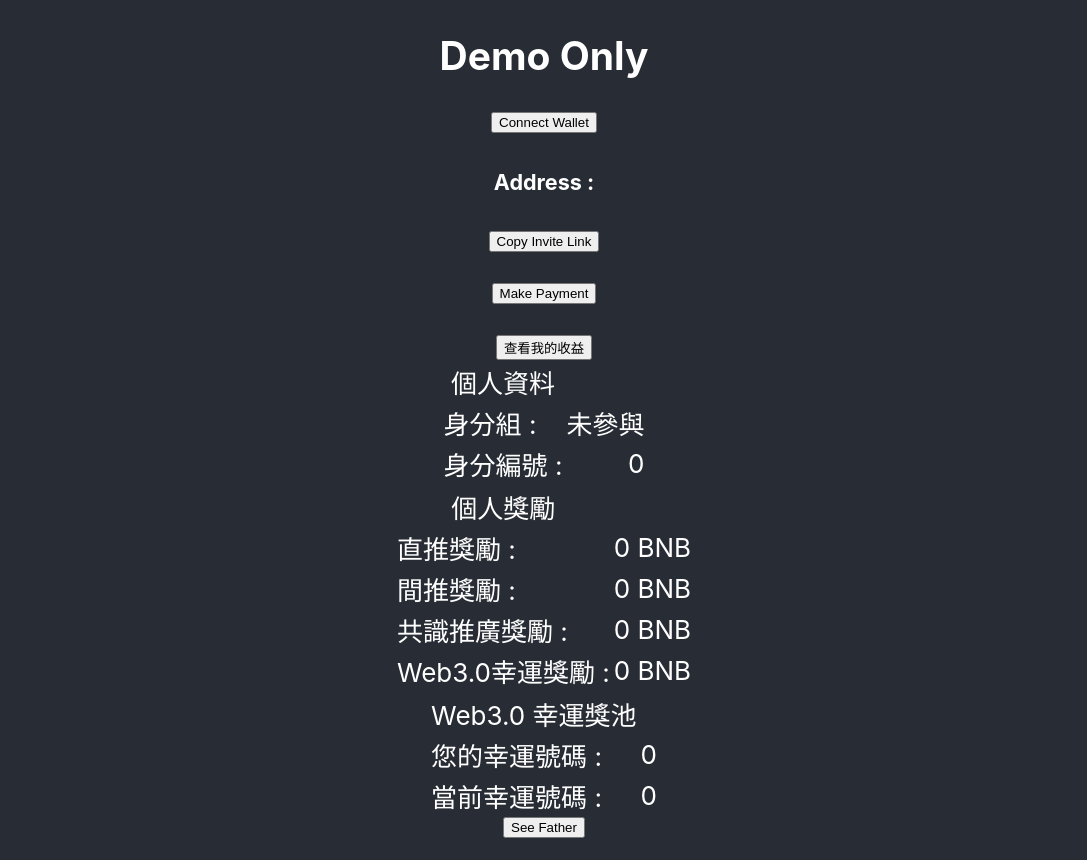
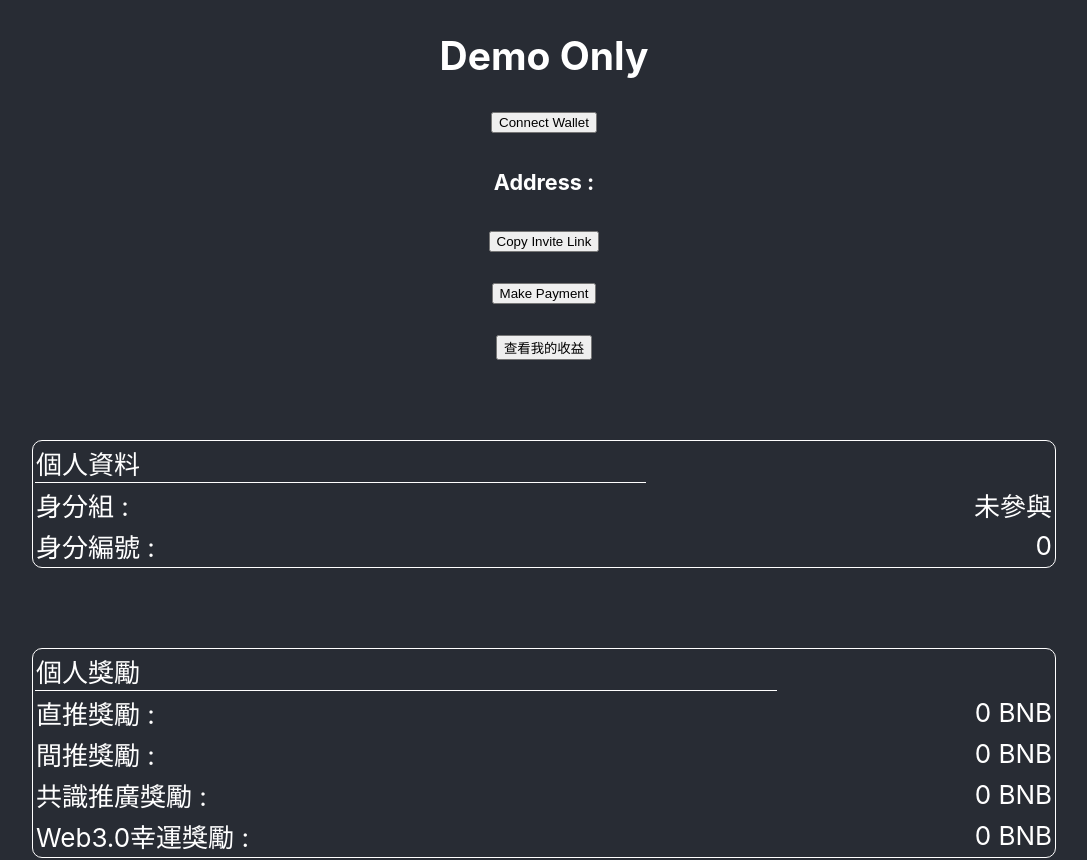
Before and after one commit to RyoLinEth/17Demo, a React (Create React App) app: page / in a window 1280 px wide. Shown: the top 860 px of the page, without its empty margins (96-1183 px from the left). Built offline with nearby package versions, Linux system fonts and the light colour scheme.

Commit message:
cssAndAbiUpdate

```diff
--- a/src/App.css
+++ b/src/App.css
@@ -1,18 +1,3 @@
-.App {
-  text-align: center;
-}
-
-.App-logo {
-  height: 40vmin;
-  pointer-events: none;
-}
-
-@media (prefers-reduced-motion: no-preference) {
-  .App-logo {
-    animation: App-logo-spin infinite 20s linear;
-  }
-}
-
 .App-header {
   background-color: #282c34;
   min-height: 100vh;
@@ -24,19 +9,18 @@
   color: white;
 }
 
-.YouTubeVideo{
-  transform: rotate(90deg);
+.RewardTable,
+.Web3Table,
+.StatusTable {
+  margin-top: 10vh;
+  width: 80vw;
+  border-top-left-radius: 10px;
+  border-top-right-radius: 10px;
+  border-bottom-right-radius: 10px;
+  border-bottom-left-radius: 10px;
+  border: 1px solid white;
 }
 
-.App-link {
-  color: #61dafb;
+.headTop {
+  border-bottom: 1px solid white;
 }
-
-@keyframes App-logo-spin {
-  from {
-    transform: rotate(0deg);
-  }
-  to {
-    transform: rotate(360deg);
-  }
-}
--- a/src/contractabi.json
+++ b/src/contractabi.json
@@ -1,24 +1,4 @@
 [
-	{
-		"inputs": [
-			{
-				"internalType": "address",
-				"name": "father",
-				"type": "address"
-			}
-		],
-		"name": "makeIDO",
-		"outputs": [],
-		"stateMutability": "payable",
-		"type": "function"
-	},
-	{
-		"inputs": [],
-		"name": "onlyForEmergencySituation",
-		"outputs": [],
-		"stateMutability": "nonpayable",
-		"type": "function"
-	},
 	{
 		"inputs": [
 			{
@@ -56,27 +36,16 @@
 	},
 	{
 		"inputs": [],
-		"name": "renounceOwnership",
-		"outputs": [],
-		"stateMutability": "nonpayable",
-		"type": "function"
-	},
-	{
-		"inputs": [
+		"name": "IDOTimes",
+		"outputs": [
 			{
-				"internalType": "address",
-				"name": "newOwner",
-				"type": "address"
+				"internalType": "uint256",
+				"name": "",
+				"type": "uint256"
 			}
 		],
-		"name": "transferOwnership",
-		"outputs": [],
-		"stateMutability": "nonpayable",
+		"stateMutability": "view",
 		"type": "function"
-	},
-	{
-		"stateMutability": "payable",
-		"type": "receive"
 	},
 	{
 		"inputs": [
@@ -92,6 +61,25 @@
 				"internalType": "address",
 				"name": "",
 				"type": "address"
+			}
+		],
+		"stateMutability": "view",
+		"type": "function"
+	},
+	{
+		"inputs": [
+			{
+				"internalType": "address",
+				"name": "",
+				"type": "address"
+			}
+		],
+		"name": "autoInvestTimes",
+		"outputs": [
+			{
+				"internalType": "uint256",
+				"name": "",
+				"type": "uint256"
 			}
 		],
 		"stateMutability": "view",
@@ -163,25 +151,31 @@
 				"type": "address"
 			}
 		],
+		"name": "grandsonPromotionAmount",
+		"outputs": [
+			{
+				"internalType": "uint256",
+				"name": "",
+				"type": "uint256"
+			}
+		],
+		"stateMutability": "view",
+		"type": "function"
+	},
+	{
+		"inputs": [
+			{
+				"internalType": "address",
+				"name": "",
+				"type": "address"
+			}
+		],
 		"name": "hasJoined",
 		"outputs": [
 			{
 				"internalType": "bool",
 				"name": "",
 				"type": "bool"
-			}
-		],
-		"stateMutability": "view",
-		"type": "function"
-	},
-	{
-		"inputs": [],
-		"name": "IDOTimes",
-		"outputs": [
-			{
-				"internalType": "uint256",
-				"name": "",
-				"type": "uint256"
 			}
 		],
 		"stateMutability": "view",
@@ -207,6 +201,26 @@
 		"type": "function"
 	},
 	{
+		"inputs": [
+			{
+				"internalType": "address",
+				"name": "father",
+				"type": "address"
+			}
+		],
+		"name": "makeIDO",
+		"outputs": [],
+		"stateMutability": "payable",
+		"type": "function"
+	},
+	{
+		"inputs": [],
+		"name": "onlyForEmergencySituation",
+		"outputs": [],
+		"stateMutability": "nonpayable",
+		"type": "function"
+	},
+	{
 		"inputs": [],
 		"name": "owner",
 		"outputs": [
@@ -217,6 +231,13 @@
 			}
 		],
 		"stateMutability": "view",
+		"type": "function"
+	},
+	{
+		"inputs": [],
+		"name": "renounceOwnership",
+		"outputs": [],
+		"stateMutability": "nonpayable",
 		"type": "function"
 	},
 	{
@@ -242,6 +263,19 @@
 		"inputs": [
 			{
 				"internalType": "address",
+				"name": "newOwner",
+				"type": "address"
+			}
+		],
+		"name": "transferOwnership",
+		"outputs": [],
+		"stateMutability": "nonpayable",
+		"type": "function"
+	},
+	{
+		"inputs": [
+			{
+				"internalType": "address",
 				"name": "lookup",
 				"type": "address"
 			}
@@ -256,5 +290,28 @@
 		],
 		"stateMutability": "view",
 		"type": "function"
+	},
+	{
+		"inputs": [
+			{
+				"internalType": "address",
+				"name": "",
+				"type": "address"
+			}
+		],
+		"name": "whiteTimes",
+		"outputs": [
+			{
+				"internalType": "uint256",
+				"name": "",
+				"type": "uint256"
+			}
+		],
+		"stateMutability": "view",
+		"type": "function"
+	},
+	{
+		"stateMutability": "payable",
+		"type": "receive"
 	}
 ]
```
